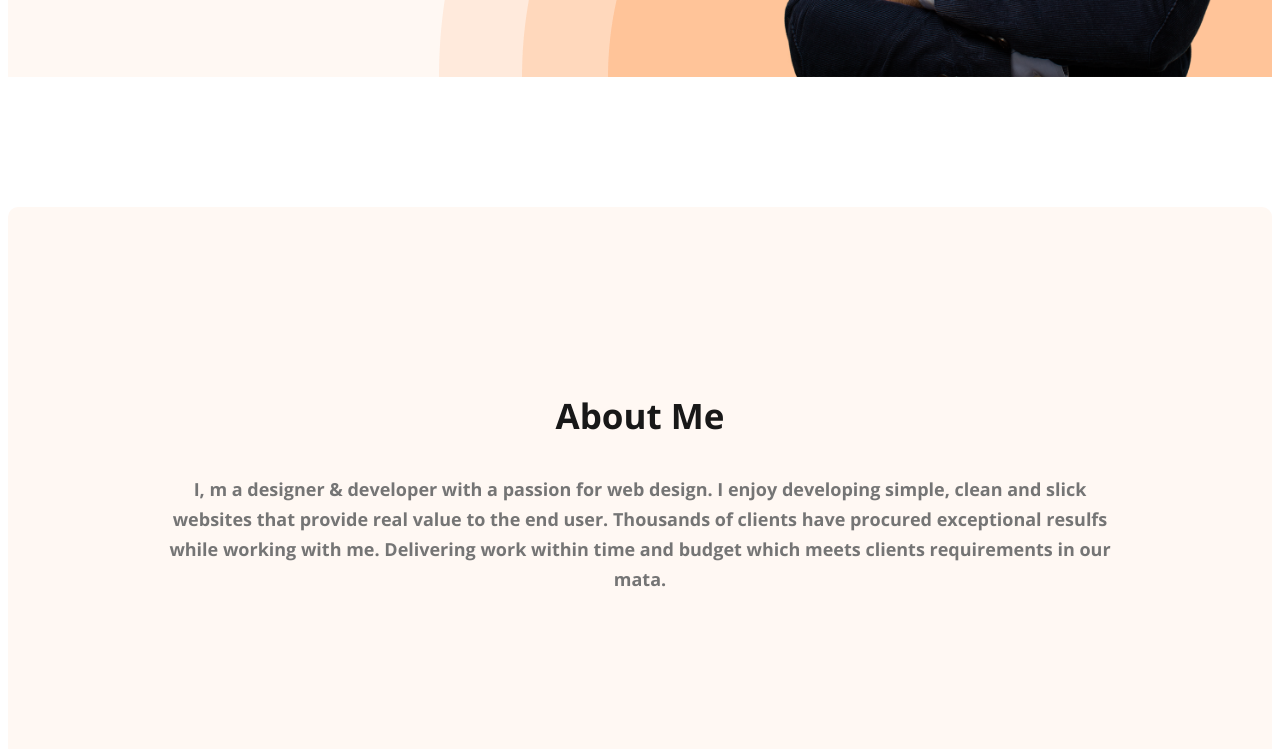
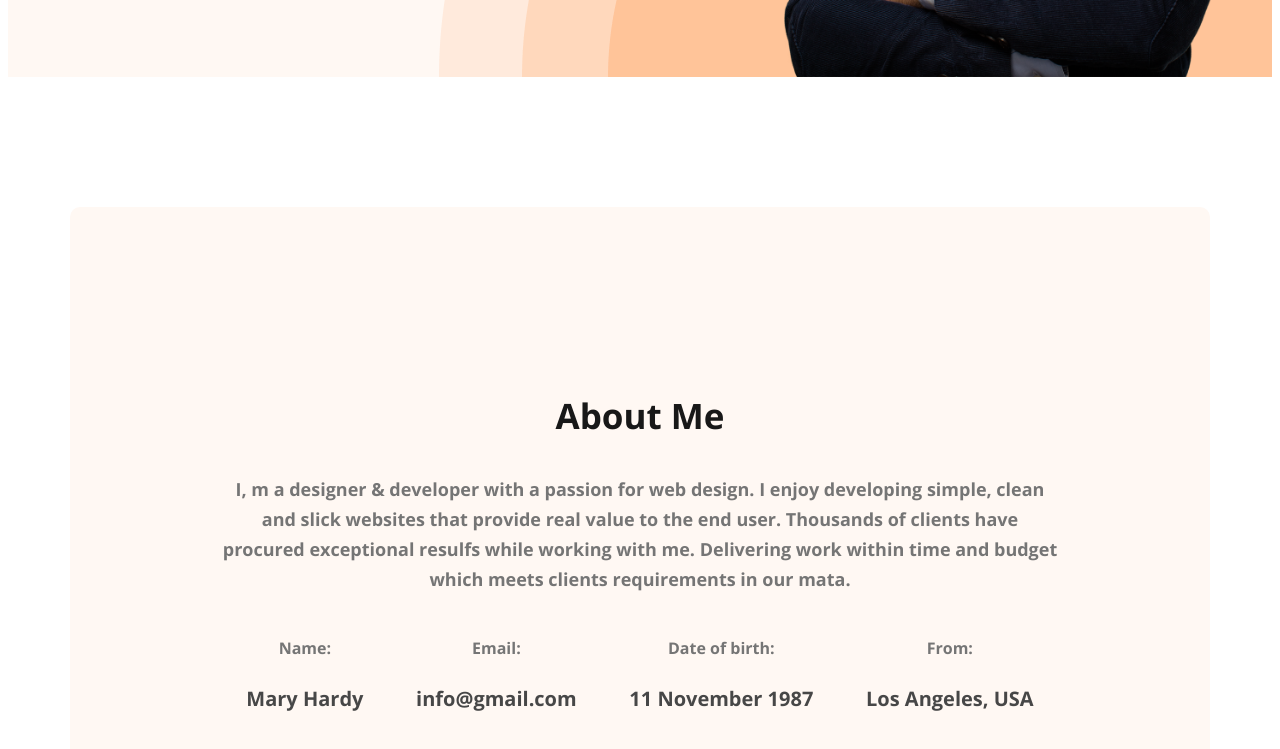
Before and after one commit to Mithun4450/portfolio-website-for-developer, a plain HTML site: page index.html in a window 1280 px wide. Shown: the part 691-1440 px from the top of the page. Drawn offline with nearby package versions, Linux system fonts and the light colour scheme; a web font is replaced by a local one.

Commit message:
about section info

```diff
--- a/index.html
+++ b/index.html
@@ -37,6 +37,29 @@
         <section class="about">
             <h3 class="section-title">About Me</h3>
             <p class="section-description">I, m a designer & developer with a passion for web design. I enjoy developing simple, clean and slick websites that provide real value to the end user. Thousands of clients have procured exceptional resulfs while working with me. Delivering work within time and budget which meets clients requirements in our mata.</p>
+            <div class="about-info-container">
+                <div class="about-info">
+                    <h4 class="about-info-title">Name:</h4>
+                    <p class="about-info-description">Mary Hardy</p>
+                </div>
+                <div class="about-info">
+                    <h4 class="about-info-title">Email:</h4>
+                    <p class="about-info-description">info@gmail.com</p>
+                </div>
+                <div class="about-info">
+                    <h4 class="about-info-title">Date of birth:</h4>
+                    <p class="about-info-description">11 November 1987</p>
+                </div>
+                <div class="about-info">
+                    <h4 class="about-info-title">From:</h4>
+                    <p class="about-info-description">Los Angeles, USA</p>
+                </div>
+
+
+            </div>
+
+
+
         </section>
 
     </main>
--- a/style.css
+++ b/style.css
@@ -103,6 +103,11 @@ nav a{
 
 
 /* Main Section */
+main{
+    max-width: 1140px;
+    margin: 0 auto;
+}
+
 /* About Section Styles */
 .about{
     padding: 150px;
@@ -110,3 +115,23 @@ nav a{
     background: #FFF8F3;
     margin: 130px 0;
 }
+.about-info-container{
+    display: flex;
+    justify-content: space-around;
+}
+.about-info{
+    text-align: center;
+    line-height: 30px;
+}
+.about-info-title{
+    color:#757575;
+
+
+
+}
+.about-info-description{
+    color: #474747;
+    font-size: 20px;
+    font-weight: 400;
+
+}
```
